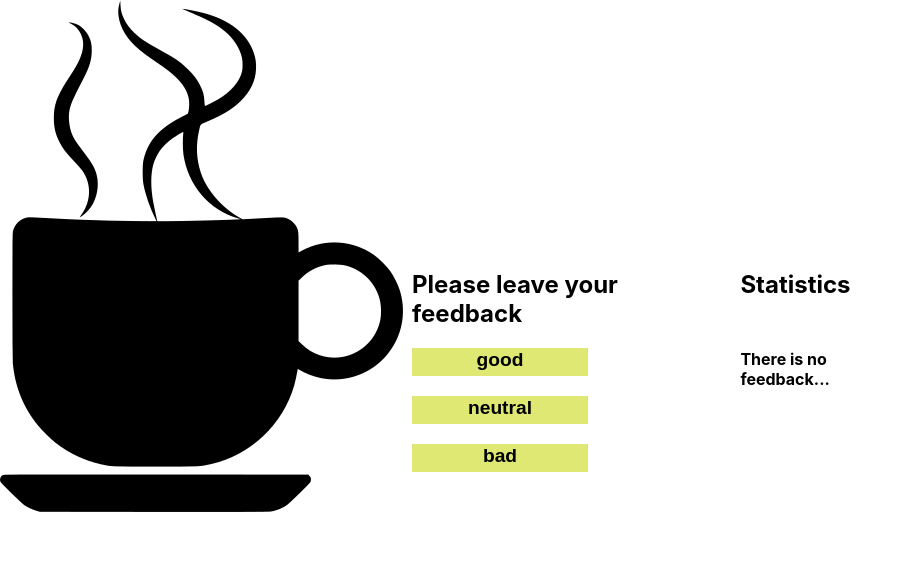
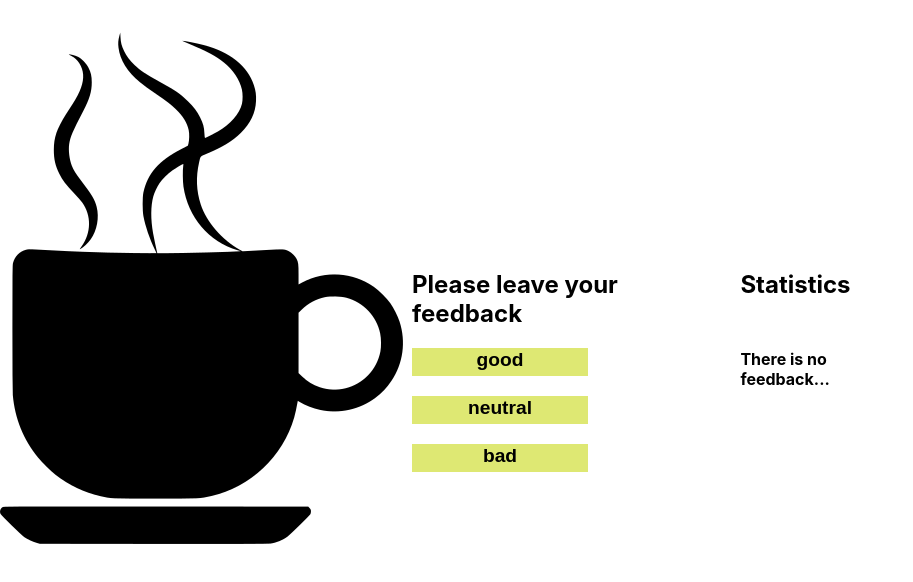
Before and after one commit to Anton240896/goit-react-hw-02-feedback, a React (Create React App) app: page / in a window 1280 px wide. Shown: the top 582 px of the page, without its empty margins (0-913 px from the left). Built offline with nearby package versions, Linux system fonts and the light colour scheme.

Commit message:
add style

```diff
--- a/src/index.css
+++ b/src/index.css
@@ -4,8 +4,9 @@
 
 body {
   background: url(./1325267.png);
-  /* background-repeat: space; */
+  background-position-y: 2rem;
   background-repeat: no-repeat;
+
 
   margin: 0;
   font-family: -apple-system, BlinkMacSystemFont, 'Segoe UI', 'Roboto', 'Oxygen',
```
